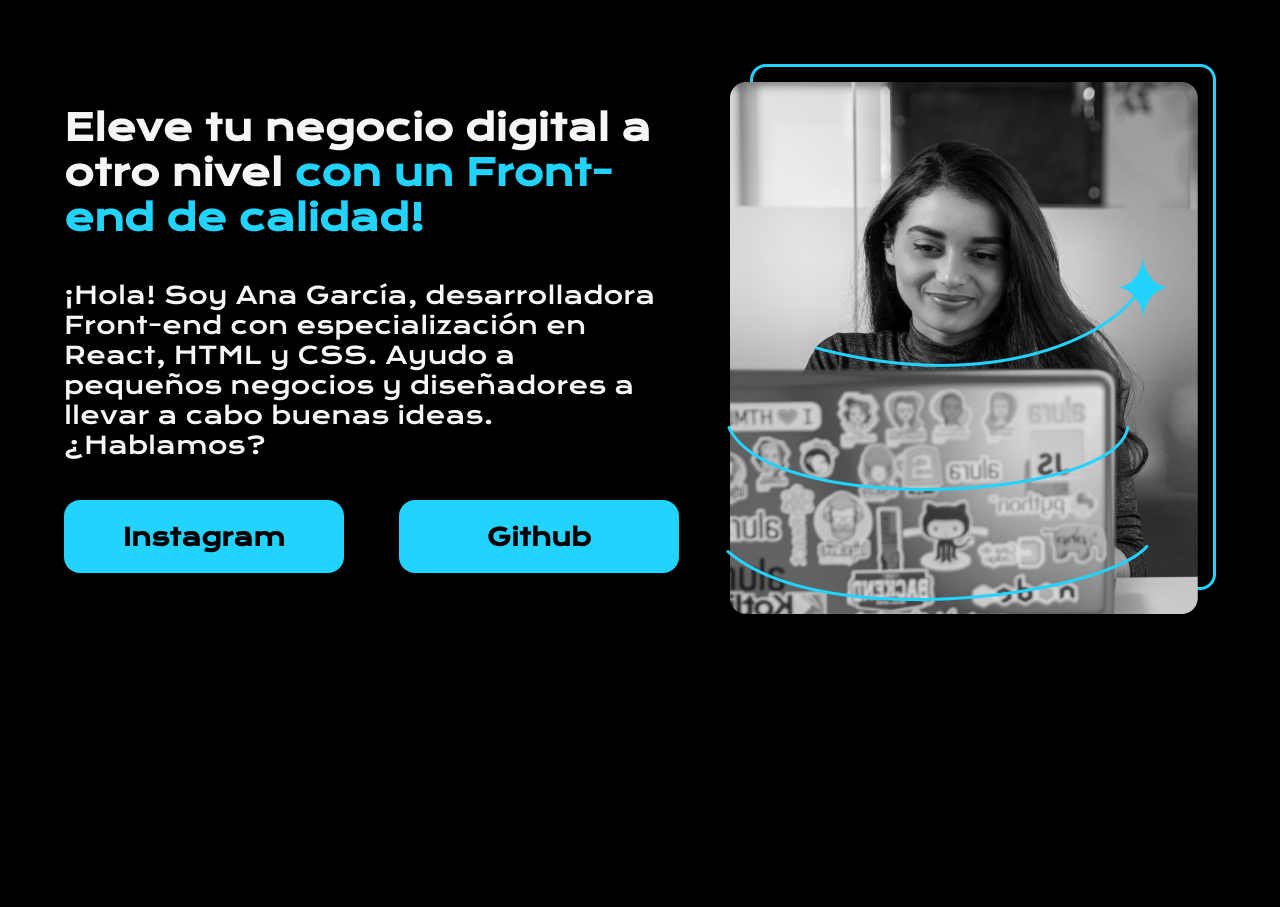
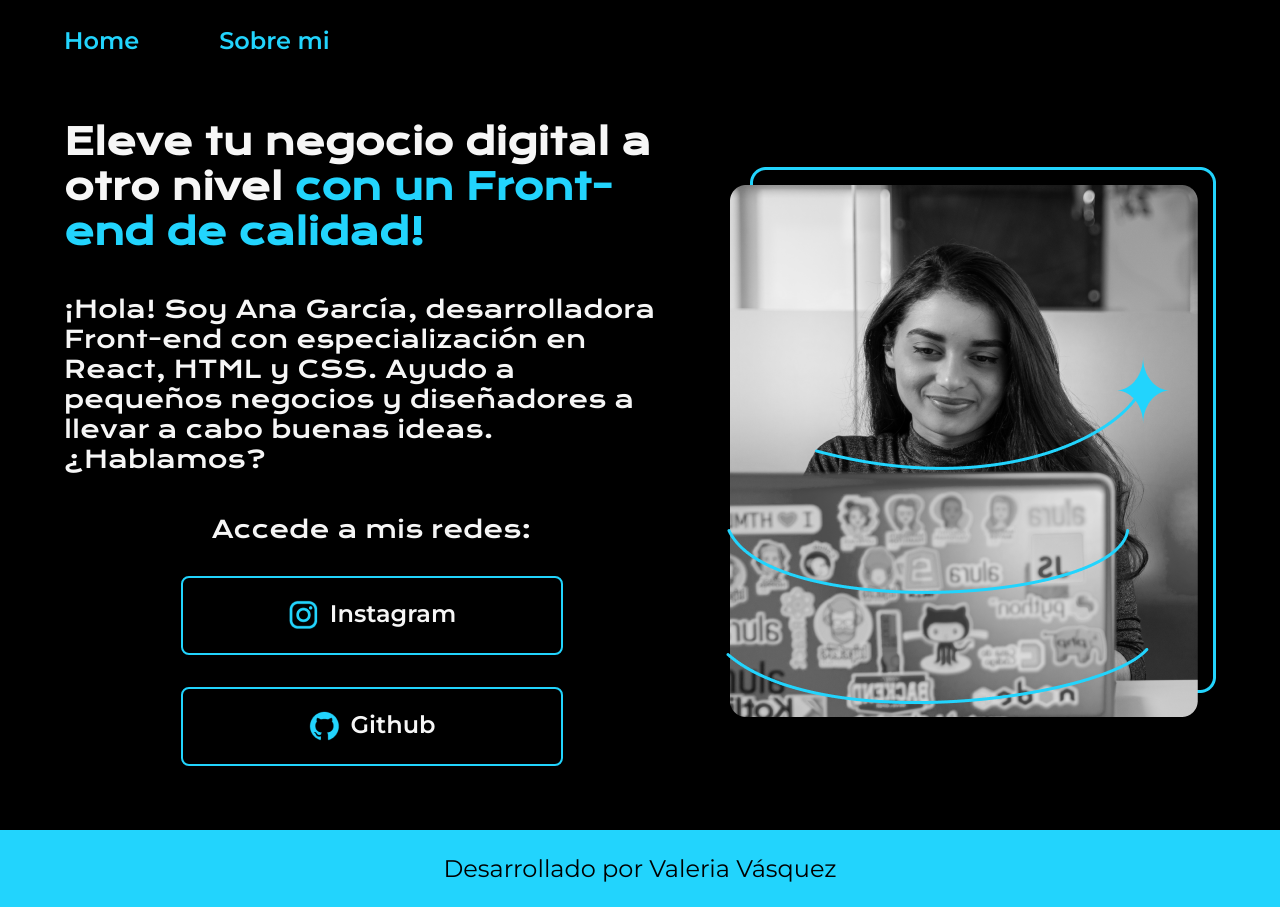
Before and after one commit to ValeriaVV30/Aprendiendohtmlycss, a plain HTML site: page index.html in a window 1280 px wide. Before the commit the page ends 864 px from the top, so only its background shows below. Drawn offline with nearby package versions, Linux system fonts and the light colour scheme.

Commit message:
Actualizacion, creacion de header y footer

```diff
--- a/Style.css
+++ b/Style.css
@@ -6,10 +6,28 @@
 body {
     background-color:#000000;
     color: #F6F6F6;
-    height: 100vh;
     box-sizing: border-box;
 }
 
+.header{
+    padding: 2% 0% 0% 5%;
+
+}
+
+.header__menu{
+    display: flex;
+    gap: 80px;
+
+}
+
+.header__menu__link{
+
+    font-family: "Montserrat", sans-serif;
+    font-size: 24px;
+    font-weight: 600;
+    color: #22d4fd;
+
+}
  .titulo-destaque {
     color: #22d4fd
 }
@@ -17,7 +35,7 @@ body {
 .presentacion{
     display: flex;
     align-items: center;
-    margin: 5%;
+    padding: 5%;
     justify-content: space-between;
 }
 
@@ -35,23 +53,50 @@ body {
 
 .presentacion__contenido__texto{
     font-size: 24px;
-     font-family: "Krona One", sans-serif;
+    font-family: "Krona One", sans-serif;
 }
 
 .presentacion__enlaces{
     display:flex;
     justify-content: space-between;
+    flex-direction: column;
+    align-items: center;
+    gap: 32px;
+}
+
+.presentacion_enlaces__subtitulos{
+    font-family: 'Krona One', sans-serif;
+    font-size: 24px;
+    font-weight: 400;
 }
 
 .presentacion__enlaces__link{
-    width: 280px;
-    background-color: #22d4fd;
+    width: 378px;
     text-align: center;
     padding: 21.5px 0;
-    border-radius: 16px;
-    font-family: "Krona One", sans-serif;
+    border-radius: 8px;
+    font-family: "Montserrat", sans-serif;
     font-size: 24px;
     font-weight: 600;
     text-decoration: none;
-    color: #000000
+    color: #F6F6F6;
+    border: 2px solid #22d4fd;
+    display: flex;
+    justify-content: center;
+    gap: 10px;
 }
+
+.presentacion__enlaces__link:hover{
+
+    background-color: #272727;
+}
+
+.footer{
+    background-color: #22d4fd;
+    padding: 24px;
+    color: #000000;
+    text-align: center;
+    font-family: "Montserrat", sans-serif;
+    font-size: 24px;
+    font-weight: 400;
+}
--- a/index.html
+++ b/index.html
@@ -7,7 +7,12 @@
     <link rel="stylesheet" href="style.css">
 </head>
 <body>
-    <header></header>
+    <header class="header">
+        <nav class="header__menu">
+            <a class="header__menu__link">Home</a>
+            <a class="header__menu__link">Sobre mi</a>
+        </nav>
+    </header>
     <main class="presentacion">
         <section class="presentacion__contenido">
              <h1 class="presentacion__contenido__titulo">
@@ -17,14 +22,22 @@
                 <p class="presentacion__contenido__texto">¡Hola! Soy Ana García, desarrolladora
                     Front-end con especialización en React, HTML y CSS.
                     Ayudo a pequeños negocios y diseñadores a llevar a cabo buenas ideas. ¿Hablamos?
+                </p>
 
-                </p>
                 <div class="presentacion__enlaces">
-                <a class= "presentacion__enlaces__link" href="https://www.instagram.com/">Instagram</a>
-                <a class= "presentacion__enlaces__link" href="https://github.com/">Github</a>
+                    <h2 class="presentacion_enlaces__subtitulos">Accede a mis redes:</h2>
+                    <a class= "presentacion__enlaces__link" href="https://www.instagram.com/">
+                        <img src="./Assets/instagram.png">
+                        Instagram</a>
+                    <a class= "presentacion__enlaces__link" href="https://github.com/">
+                        <img src="./Assets/github.png">
+                        Github</a>
                 </div>
         </section>
-        <img src="Imagem.png" alt="Imagen de Ana Garcia trabajando">
+             <img src="./Assets/Imagem.png" alt="Imagen de Ana Garcia trabajando">
     </main>
-    <footer></footer>
+    <footer class="footer">
+        <p>Desarrollado por Valeria Vásquez</p>
+    </footer>
 </body>
+</html>
```
Also changed, not shown: Assets/Imagem.png (added), Assets/github.png (added), Assets/instagram.png (added), Assets/linkedin.png (added), Assets/twitch.png (added), Assets/twitter-novo.png (added), Assets/twitter.png (added), Imagem.png (deleted).
